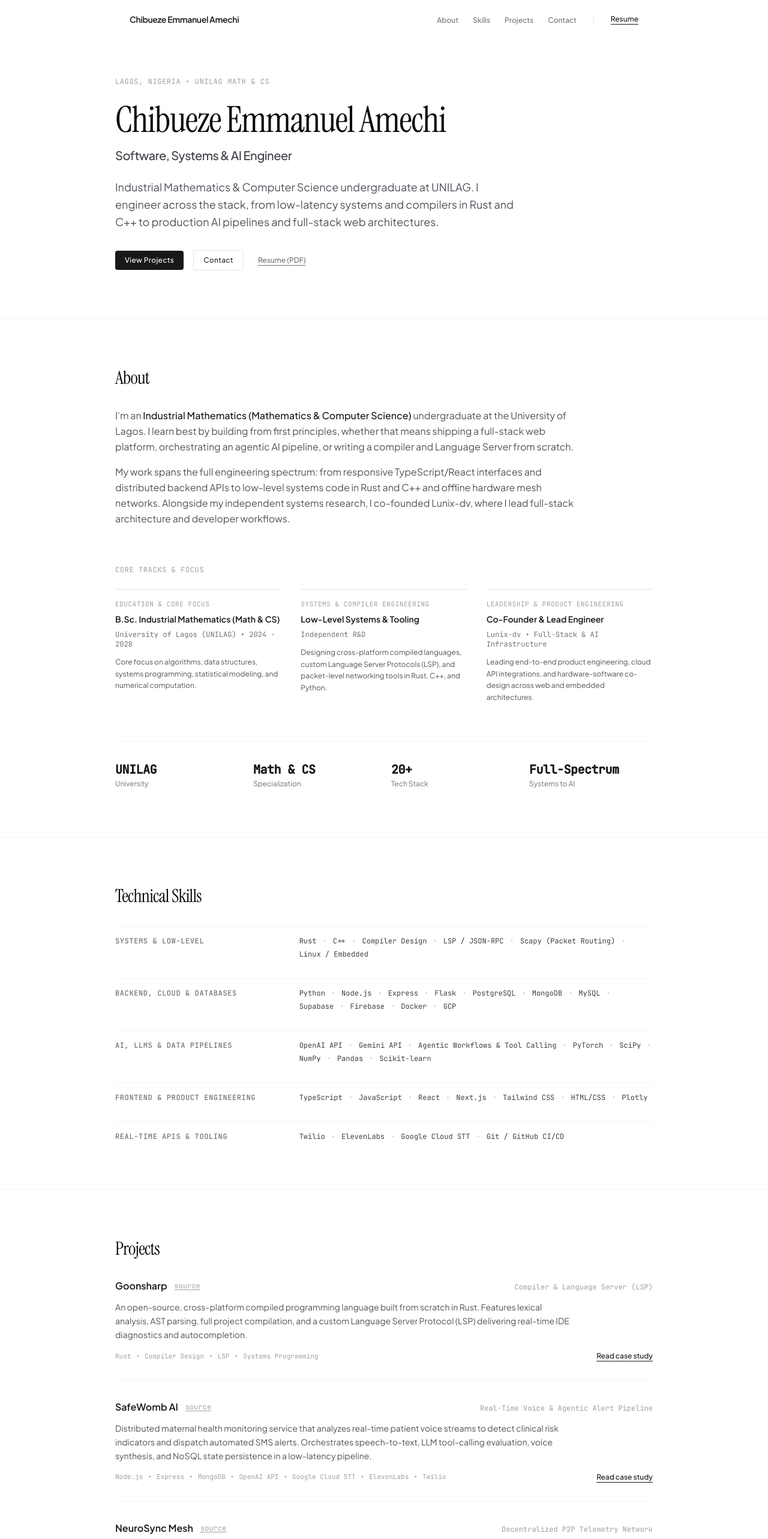
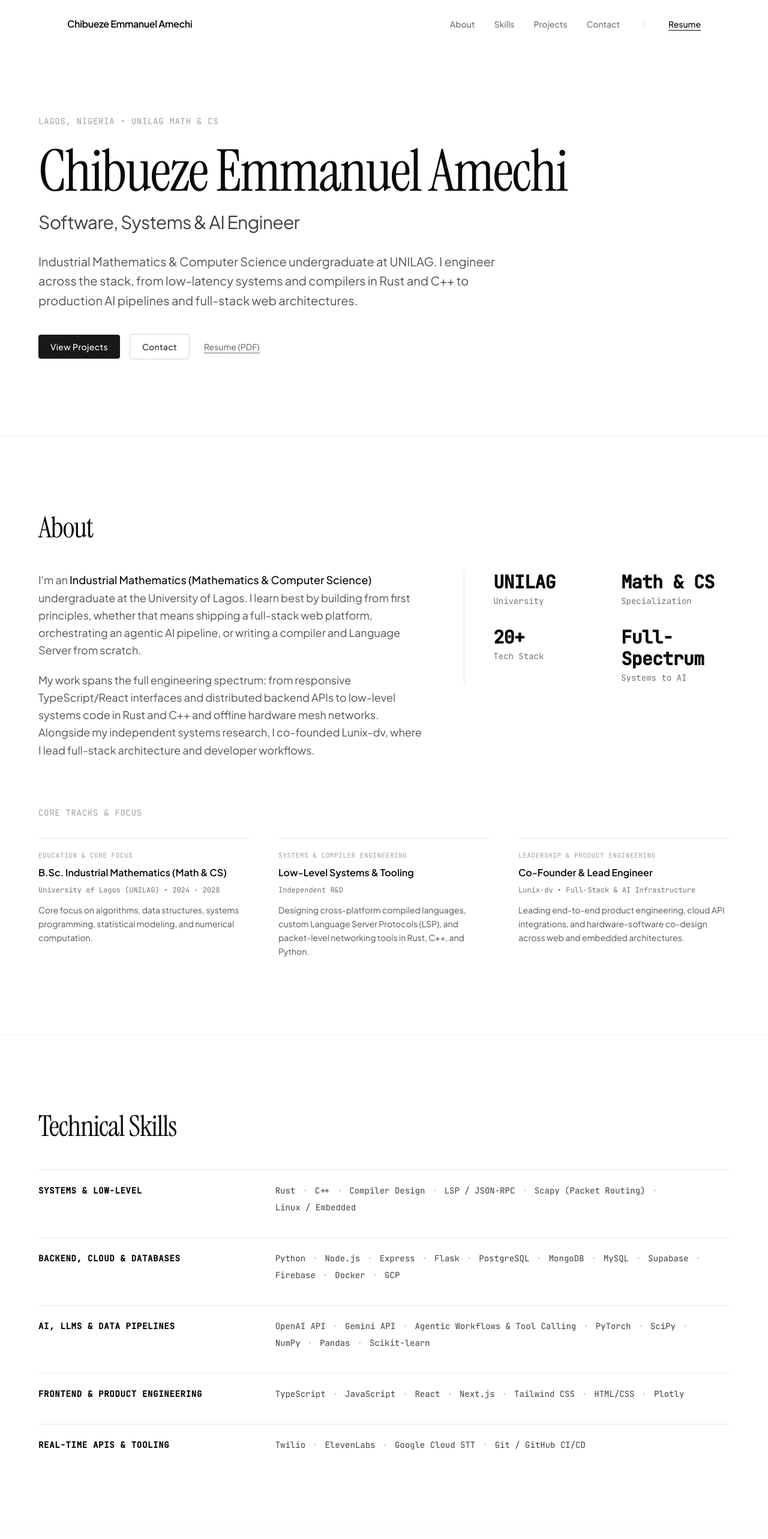
Before and after one commit to SudoChips-exe/Portfolio, a Next.js app: page / in a window 1280 px wide. Shown: the top 2566 px of the page at 60% size. Built offline with nearby package versions, Linux system fonts and the light colour scheme.

Commit message:
Bug Fixes

```diff
--- a/app/components/About.tsx
+++ b/app/components/About.tsx
@@ -32,15 +32,17 @@ const stats = [
 
 export default function About() {
   return (
-    <section id="about" className="bg-white py-20 px-6 border-b border-zinc-100">
-      <div className="max-w-4xl mx-auto">
+    <section id="about" className="bg-white py-24 sm:py-32 px-6 sm:px-8 lg:px-12 border-b border-zinc-100">
+      <div className="max-w-6xl mx-auto">
         <SectionTitle title="About" />
 
-        {/* Narrative Paragraphs - Zero Em Dashes */}
-        <div className="space-y-4 text-zinc-600 text-sm sm:text-base leading-relaxed max-w-3xl mb-16">
+        {/* Desktop Split Layout: Narrative (Left) + Stats Grid (Right) */}
+        <div className="grid lg:grid-cols-12 gap-12 lg:gap-16 items-start mb-20">
+          {/* Narrative Column */}
+          <div className="lg:col-span-7 space-y-5 text-zinc-600 text-base sm:text-lg leading-relaxed">
             <p>
               I&apos;m an{" "}
-            <span className="text-zinc-900 font-medium">
+              <span className="text-zinc-950 font-medium">
                 Industrial Mathematics (Mathematics &amp; Computer Science)
               </span>{" "}
               undergraduate at the University of Lagos. I learn best by building from first principles, whether that means shipping a full-stack web platform, orchestrating an agentic AI pipeline, or writing a compiler and Language Server from scratch.
@@ -50,42 +52,41 @@ export default function About() {
             </p>
           </div>
 
-        {/* 3 Focus Areas - Plain, Seamless Minimalist Layout */}
-        <div className="mb-16">
-          <h3 className="text-xs font-mono uppercase tracking-wider text-zinc-400 mb-6">
+          {/* Stats Column (2x2 Grid) */}
+          <div className="lg:col-span-5 grid grid-cols-2 gap-6 lg:gap-8 border-t lg:border-t-0 lg:border-l border-zinc-200 pt-8 lg:pt-0 lg:pl-12">
+            {stats.map((s) => (
+              <div key={s.label} className="space-y-1">
+                <div className="text-2xl sm:text-3xl font-bold font-mono text-zinc-950 tracking-tight">
+                  {s.value}
+                </div>
+                <div className="text-xs sm:text-sm font-mono text-zinc-500">
+                  {s.label}
+                </div>
+              </div>
+            ))}
+          </div>
+        </div>
+
+        {/* 3 Focus Items across 3 Columns */}
+        <div>
+          <h3 className="text-xs sm:text-sm font-mono uppercase tracking-wider text-zinc-400 mb-8">
             Core Tracks &amp; Focus
           </h3>
-          <div className="grid md:grid-cols-3 gap-8">
+          <div className="grid md:grid-cols-3 gap-8 lg:gap-12">
             {focusItems.map((item) => (
-              <div key={item.title} className="space-y-2 border-t border-zinc-200 pt-4">
+              <div key={item.title} className="space-y-2.5 border-t border-zinc-200 pt-5">
                 <span className="text-[11px] font-mono uppercase tracking-wider text-zinc-400 block">
                   {item.category}
                 </span>
-                <h4 className="text-sm font-semibold text-zinc-900 leading-snug">
+                <h4 className="text-base font-semibold text-zinc-950 leading-snug">
                   {item.title}
                 </h4>
                 <p className="text-xs font-mono text-zinc-500">
                   {item.institution}
                 </p>
-                <p className="text-xs text-zinc-600 leading-relaxed pt-1">
+                <p className="text-xs sm:text-sm text-zinc-600 leading-relaxed pt-1">
                   {item.description}
                 </p>
-              </div>
-            ))}
-          </div>
-        </div>
-
-        {/* 4 Stats - Subtle, Plain Minimalist Row */}
-        <div className="border-t border-zinc-100 pt-8">
-          <div className="grid grid-cols-2 sm:grid-cols-4 gap-6">
-            {stats.map((s) => (
-              <div key={s.label}>
-                <div className="text-lg sm:text-xl font-bold font-mono text-zinc-900 tracking-tight">
-                  {s.value}
-                </div>
-                <div className="text-xs text-zinc-500 mt-0.5">
-                  {s.label}
-                </div>
               </div>
             ))}
           </div>
@@ -97,7 +98,7 @@ export default function About() {
 
 function SectionTitle({ title }: { title: string }) {
   return (
-    <h2 className="font-display text-2xl sm:text-3xl text-zinc-950 font-normal tracking-tight mb-8">
+    <h2 className="font-display text-3xl sm:text-4xl md:text-5xl text-zinc-950 font-normal tracking-tight mb-10 sm:mb-12">
       {title}
     </h2>
   );
--- a/app/components/Footer.tsx
+++ b/app/components/Footer.tsx
@@ -1,19 +1,19 @@
 export default function Footer() {
   return (
-    <footer className="py-10 px-6 bg-white border-t border-zinc-100 text-xs font-mono text-zinc-400">
-      <div className="max-w-4xl mx-auto flex flex-col sm:flex-row items-center justify-between gap-4">
+    <footer className="py-12 sm:py-16 px-6 sm:px-8 lg:px-12 bg-white border-t border-zinc-100 text-xs sm:text-sm font-mono text-zinc-400">
+      <div className="max-w-6xl mx-auto flex flex-col sm:flex-row items-center justify-between gap-4">
         <div>
           <span>© {new Date().getFullYear()} Chibueze Emmanuel Amechi</span>
           <span className="mx-2">&bull;</span>
           <span>Lagos, Nigeria</span>
         </div>
 
-        <div className="flex items-center gap-5 text-zinc-500">
+        <div className="flex items-center gap-6 text-zinc-500">
           <a
             href="https://github.com/SudoChips-exe"
             target="_blank"
             rel="noopener noreferrer"
-            className="hover:text-zinc-900"
+            className="hover:text-zinc-950 transition-colors"
           >
             GitHub
           </a>
@@ -21,7 +21,7 @@ export default function Footer() {
             href="https://linkedin.com/in/sudochipsdv"
             target="_blank"
             rel="noopener noreferrer"
-            className="hover:text-zinc-900"
+            className="hover:text-zinc-950 transition-colors"
           >
             LinkedIn
           </a>
@@ -29,14 +29,14 @@ export default function Footer() {
             href="https://x.com/AEmmanuel61947"
             target="_blank"
             rel="noopener noreferrer"
-            className="hover:text-zinc-900"
+            className="hover:text-zinc-950 transition-colors"
           >
             X
           </a>
           <a
             href="/resume.pdf"
             download
-            className="hover:text-zinc-900"
+            className="hover:text-zinc-950 transition-colors"
           >
             Resume
           </a>
--- a/app/components/Hero.tsx
+++ b/app/components/Hero.tsx
@@ -11,48 +11,48 @@ export default function Hero() {
   };
 
   return (
-    <section id="hero" className="bg-white pt-32 pb-20 px-6 border-b border-zinc-100">
-      <div className="max-w-4xl mx-auto">
-        {/* Clean, Plain Metadata - No pill badges, no pulsing dots */}
-        <div className="text-xs font-mono uppercase tracking-wider text-zinc-400 mb-6">
+    <section id="hero" className="bg-white pt-32 sm:pt-40 lg:pt-48 pb-20 sm:pb-28 lg:pb-32 px-6 sm:px-8 lg:px-12 border-b border-zinc-100">
+      <div className="max-w-6xl mx-auto">
+        {/* Subtle, plain location & specialization metadata */}
+        <div className="text-xs sm:text-sm font-mono uppercase tracking-wider text-zinc-400 mb-6">
           Lagos, Nigeria &bull; UNILAG Math &amp; CS
         </div>
 
-        {/* Name Title */}
-        <h1 className="font-display text-4xl sm:text-5xl md:text-6xl font-normal text-zinc-950 tracking-tight leading-[1.08] mb-3">
+        {/* Name Title - Confident & Expansive on Desktop */}
+        <h1 className="font-display text-4xl sm:text-6xl md:text-7xl lg:text-8xl font-normal text-zinc-950 tracking-tight leading-[1.04] mb-4">
           Chibueze Emmanuel Amechi
         </h1>
 
         {/* Subtitle */}
-        <p className="text-lg sm:text-xl font-medium text-zinc-700 tracking-tight mb-6">
+        <p className="text-xl sm:text-2xl md:text-3xl font-normal text-zinc-700 tracking-tight mb-8">
           Software, Systems &amp; AI Engineer
         </p>
 
-        {/* Hero Bio - Completely free of Em dashes */}
-        <p className="text-base sm:text-lg text-zinc-600 leading-relaxed max-w-2xl mb-8">
+        {/* Hero Bio */}
+        <p className="text-base sm:text-lg md:text-xl text-zinc-600 leading-relaxed max-w-3xl mb-10">
           Industrial Mathematics &amp; Computer Science undergraduate at UNILAG. I engineer across the stack, from low-latency systems and compilers in Rust and C++ to production AI pipelines and full-stack web architectures.
         </p>
 
-        {/* Plain, clean action links */}
+        {/* Action Links */}
         <div className="flex flex-wrap items-center gap-4 text-sm font-medium">
           <a
             href="#projects"
             onClick={(e) => handleNavClick(e, "projects")}
-            className="px-4 py-2 bg-zinc-900 hover:bg-zinc-800 text-white rounded text-xs tracking-wide"
+            className="px-5 py-2.5 bg-zinc-900 hover:bg-zinc-800 text-white rounded text-xs sm:text-sm tracking-wide"
           >
             View Projects
           </a>
           <a
             href="#contact"
             onClick={(e) => handleNavClick(e, "contact")}
-            className="px-4 py-2 bg-white hover:bg-zinc-50 border border-zinc-200 text-zinc-800 rounded text-xs tracking-wide"
+            className="px-5 py-2.5 bg-white hover:bg-zinc-50 border border-zinc-300 text-zinc-800 rounded text-xs sm:text-sm tracking-wide"
           >
             Contact
           </a>
           <a
             href="/resume.pdf"
             download
-            className="text-xs text-zinc-500 hover:text-zinc-900 underline underline-offset-4 px-2 py-2"
+            className="text-xs sm:text-sm text-zinc-500 hover:text-zinc-950 underline underline-offset-4 px-2 py-2"
           >
             Resume (PDF)
           </a>
--- a/app/components/Navbar.tsx
+++ b/app/components/Navbar.tsx
@@ -40,7 +40,7 @@ export default function Navbar() {
           }
         });
       },
-      { threshold: 0.4 }
+      { threshold: 0.3 }
     );
 
     sections.forEach((section) => observer.observe(section));
@@ -70,28 +70,28 @@ export default function Navbar() {
     <nav
       className={`fixed top-0 w-full z-50 transition-all duration-200 ${
         scrolled
-          ? "bg-white/95 backdrop-blur-sm border-b border-zinc-200/80"
+          ? "bg-white/95 backdrop-blur-sm border-b border-zinc-200/80 shadow-[0_1px_2px_rgba(0,0,0,0.02)]"
           : "bg-transparent border-b border-transparent"
       }`}
     >
-      <div className="max-w-4xl mx-auto px-6 h-16 flex items-center justify-between">
+      <div className="max-w-6xl mx-auto px-6 sm:px-8 lg:px-12 h-16 sm:h-20 flex items-center justify-between">
         <Link
           href="/"
           onClick={(e) => handleNavClick(e, "top")}
-          className="text-sm font-semibold tracking-tight text-zinc-900 hover:text-zinc-600"
+          className="text-sm sm:text-base font-semibold tracking-tight text-zinc-950 hover:text-zinc-600 transition-colors"
         >
           Chibueze Emmanuel Amechi
         </Link>
 
         {/* Desktop Navigation */}
-        <div className="hidden md:flex items-center gap-7">
-          <ul className="flex items-center gap-6">
+        <div className="hidden md:flex items-center gap-8 lg:gap-10">
+          <ul className="flex items-center gap-7 lg:gap-8">
             {links.map((link) => (
               <li key={link.id}>
                 <a
                   href={`#${link.id}`}
                   onClick={(e) => handleNavClick(e, link.id)}
-                  className="text-xs font-medium text-zinc-500 hover:text-zinc-900"
+                  className="text-xs sm:text-sm font-medium text-zinc-500 hover:text-zinc-950 transition-colors"
                 >
                   {link.name}
                 </a>
@@ -99,12 +99,12 @@ export default function Navbar() {
             ))}
           </ul>
 
-          <div className="h-3.5 w-px bg-zinc-200" aria-hidden="true" />
+          <div className="h-4 w-px bg-zinc-200" aria-hidden="true" />
 
           <a
             href="/resume.pdf"
             download
-            className="text-xs font-medium text-zinc-900 hover:text-zinc-500 underline underline-offset-4"
+            className="text-xs sm:text-sm font-medium text-zinc-950 hover:text-zinc-600 underline underline-offset-4"
           >
             Resume
           </a>
@@ -113,7 +113,7 @@ export default function Navbar() {
         {/* Mobile Hamburger */}
         <div className="md:hidden flex items-center">
           <button
-            className="p-2 text-zinc-600 hover:text-zinc-900"
+            className="p-2 text-zinc-600 hover:text-zinc-950"
             onClick={() => setMenuOpen(!menuOpen)}
             aria-label="Toggle navigation menu"
             aria-expanded={menuOpen}
@@ -137,7 +137,7 @@ export default function Navbar() {
               key={link.id}
               href={`#${link.id}`}
               onClick={(e) => handleNavClick(e, link.id)}
-              className="block text-sm font-medium text-zinc-600 hover:text-zinc-900 py-1"
+              className="block text-sm font-medium text-zinc-600 hover:text-zinc-950 py-1"
             >
               {link.name}
             </a>
@@ -146,7 +146,7 @@ export default function Navbar() {
             <a
               href="/resume.pdf"
               download
-              className="block text-xs font-medium text-zinc-900 underline underline-offset-4 py-1"
+              className="block text-xs font-medium text-zinc-950 underline underline-offset-4 py-1"
             >
               Download Resume
             </a>
--- a/app/components/Projects.tsx
+++ b/app/components/Projects.tsx
@@ -268,16 +268,20 @@ export default function Projects() {
   }, [activeProject]);
 
   return (
-    <section id="projects" className="bg-white py-20 px-6 border-b border-zinc-100">
-      <div className="max-w-4xl mx-auto">
+    <section id="projects" className="bg-white py-24 sm:py-32 px-6 sm:px-8 lg:px-12 border-b border-zinc-100">
+      <div className="max-w-6xl mx-auto">
         <SectionTitle title="Projects" />
 
-        <div className="divide-y divide-zinc-100">
+        {/* Desktop 2-Column Responsive Grid */}
+        <div className="grid md:grid-cols-2 gap-8 lg:gap-12">
           {projects.map((project) => (
-            <div key={project.title} className="py-8 first:pt-0 last:pb-0">
-              <div className="flex flex-col sm:flex-row sm:items-baseline justify-between gap-1 mb-1">
-                <div className="flex items-center gap-3">
-                  <h3 className="text-base font-semibold text-zinc-900">
+            <div
+              key={project.title}
+              className="border-t border-zinc-200/90 pt-6 flex flex-col justify-between"
+            >
+              <div>
+                <div className="flex items-baseline justify-between gap-3 mb-1">
+                  <h3 className="text-lg font-semibold text-zinc-950">
                     {project.title}
                   </h3>
                   {project.github && (
@@ -285,28 +289,32 @@ export default function Projects() {
                       href={project.github}
                       target="_blank"
                       rel="noopener noreferrer"
-                      className="text-xs font-mono text-zinc-400 hover:text-zinc-900 underline underline-offset-2"
+                      className="text-xs font-mono text-zinc-400 hover:text-zinc-950 underline underline-offset-2"
                       aria-label={`${project.title} on GitHub`}
                     >
                       source
                     </a>
                   )}
                 </div>
-                <span className="text-xs font-mono text-zinc-400">
+
+                <p className="text-xs font-mono text-zinc-500 mb-3">
                   {project.subtitle}
-                </span>
+                </p>
+
+                <p className="text-xs sm:text-sm text-zinc-600 leading-relaxed mb-6">
+                  {project.description}
+                </p>
               </div>
 
-              <p className="text-xs sm:text-sm text-zinc-600 leading-relaxed max-w-3xl my-3">
-                {project.description}
-              </p>
-
-              <div className="flex flex-wrap items-center justify-between gap-3 pt-1">
+              <div>
+                <div className="flex flex-wrap items-center justify-between gap-3 pt-3 border-t border-zinc-100">
                   <div className="flex flex-wrap items-center gap-x-2 text-[11px] font-mono text-zinc-400">
                     {project.tags.map((tag, i) => (
                       <span key={tag} className="inline-flex items-center">
                         <span>{tag}</span>
-                      {i < project.tags.length - 1 && <span className="ml-2 select-none">&bull;</span>}
+                        {i < project.tags.length - 1 && (
+                          <span className="ml-2 select-none">&bull;</span>
+                        )}
                       </span>
                     ))}
                   </div>
@@ -314,21 +322,22 @@ export default function Projects() {
                   {project.caseStudy && (
                     <button
                       onClick={() => setActiveProject(project)}
-                    className="text-xs text-zinc-900 hover:text-zinc-500 font-medium underline underline-offset-4"
+                      className="text-xs text-zinc-950 hover:text-zinc-600 font-medium underline underline-offset-4"
                     >
                       Read case study
                     </button>
                   )}
                 </div>
               </div>
+            </div>
           ))}
         </div>
       </div>
 
-      {/* Case Study Modal - Plain, Clean White Dialogue */}
+      {/* Case Study Modal */}
       {activeProject && activeProject.caseStudy && (
         <div
-          className="fixed inset-0 z-50 flex items-center justify-center p-4 sm:p-6 bg-zinc-900/30 backdrop-blur-xs animate-fade-in"
+          className="fixed inset-0 z-50 flex items-center justify-center p-4 sm:p-6 bg-zinc-950/40 backdrop-blur-xs animate-fade-in"
           role="dialog"
           aria-modal="true"
           aria-labelledby="modal-title"
@@ -337,12 +346,12 @@ export default function Projects() {
           }}
         >
           <div
-            className="bg-white border border-zinc-200 rounded-lg w-full max-w-2xl max-h-[85vh] overflow-y-auto p-6 sm:p-8 relative shadow-lg"
+            className="bg-white border border-zinc-200 rounded-lg w-full max-w-3xl max-h-[85vh] overflow-y-auto p-6 sm:p-8 relative shadow-xl"
             tabIndex={-1}
           >
             <button
               onClick={() => setActiveProject(null)}
-              className="absolute top-5 right-5 text-zinc-400 hover:text-zinc-900 p-1 text-sm font-mono"
+              className="absolute top-5 right-5 text-zinc-400 hover:text-zinc-950 p-1 text-sm font-mono"
               aria-label="Close Case Study"
             >
               [close]
@@ -352,7 +361,7 @@ export default function Projects() {
               <span className="text-xs font-mono uppercase tracking-wider text-zinc-400 block mb-1">
                 Technical Case Study
               </span>
-              <h3 id="modal-title" className="text-xl sm:text-2xl font-bold text-zinc-950">
+              <h3 id="modal-title" className="text-2xl sm:text-3xl font-bold text-zinc-950">
                 {activeProject.title}
               </h3>
               <p className="text-xs font-mono text-zinc-500 mt-1">
--- a/app/components/Skills.tsx
+++ b/app/components/Skills.tsx
@@ -71,24 +71,27 @@ const skillCategories: SkillCategory[] = [
 
 export default function Skills() {
   return (
-    <section id="skills" className="bg-white py-20 px-6 border-b border-zinc-100">
-      <div className="max-w-4xl mx-auto">
+    <section id="skills" className="bg-white py-24 sm:py-32 px-6 sm:px-8 lg:px-12 border-b border-zinc-100">
+      <div className="max-w-6xl mx-auto">
         <SectionTitle title="Technical Skills" />
 
-        <div className="space-y-8">
+        <div className="space-y-10">
           {skillCategories.map((group) => (
-            <div key={group.category} className="border-t border-zinc-100 pt-4 grid sm:grid-cols-12 gap-3 sm:gap-6 items-baseline">
+            <div
+              key={group.category}
+              className="border-t border-zinc-200/90 pt-6 grid sm:grid-cols-12 gap-3 sm:gap-8 items-baseline"
+            >
               <div className="sm:col-span-4">
-                <h3 className="text-xs font-mono uppercase tracking-wider text-zinc-500 font-medium">
+                <h3 className="text-xs sm:text-sm font-mono uppercase tracking-wider text-zinc-950 font-semibold">
                   {group.category}
                 </h3>
               </div>
-              <div className="sm:col-span-8 flex flex-wrap items-center gap-x-2.5 gap-y-1.5 text-xs font-mono text-zinc-700">
+              <div className="sm:col-span-8 flex flex-wrap items-center gap-x-3 gap-y-2 text-xs sm:text-sm font-mono text-zinc-700">
                 {group.items.map((skill, i) => (
                   <span key={skill} className="inline-flex items-center">
                     <span className="hover:text-zinc-950 transition-colors">{skill}</span>
                     {i < group.items.length - 1 && (
-                      <span className="text-zinc-300 ml-2.5 select-none">&bull;</span>
+                      <span className="text-zinc-300 ml-3 select-none">&bull;</span>
                     )}
                   </span>
                 ))}
```
Also changed, not shown: app/components/Contact.tsx (+20 -20 lines). Lines whose indentation alone changed are shown as unchanged.
